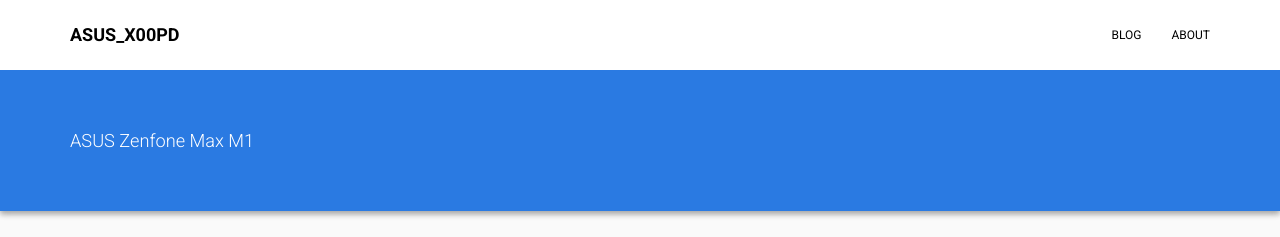
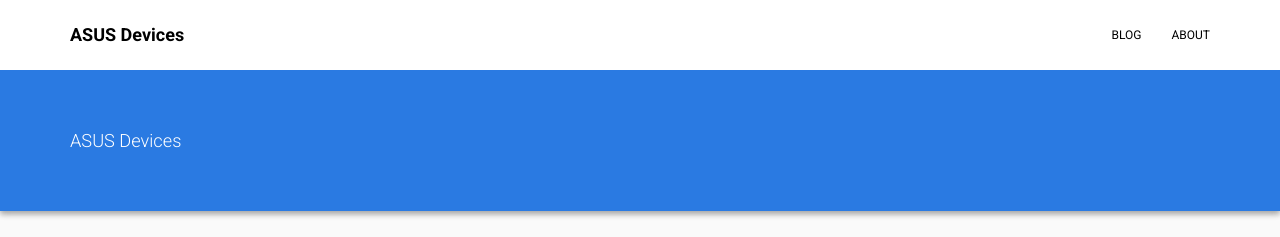
Before and after one commit to AsusMSM8937/AsusMSM8937.github.io, a Jekyll site: the page built from index.html, in a window 1280 px wide and 997 px high. Shown: the top 237 px of the window. Built offline with Jekyll 4.4.1, drawn with Linux system fonts in a browser that asks for light colours; nearby versions of some CDN libraries.

Commit message:
base: ASUS Devices rebrand

```diff
--- a/_config.yml
+++ b/_config.yml
@@ -3,10 +3,10 @@
 #
 
 # Name of your site (displayed in the header)
-name: ASUS Zenfone Max M1
+name: ASUS Devices
 
 # Short bio or description (displayed in the header)
-description: ASUS Zenfone Max M1
+description: ASUS Devices
 
 
 #
--- a/_layouts/default.html
+++ b/_layouts/default.html
@@ -32,7 +32,7 @@
             <span class="icon-bar"></span>
           </button>
           <a class="navbar-brand" href="{{ site.baseurl }}/">
-	    <div class="brand" <h8><b>ASUS_X00PD</b></h8>
+	    <div class="brand" <h8><b>ASUS Devices</b></h8>
 	    </div>
           </a>
         </div>
```
